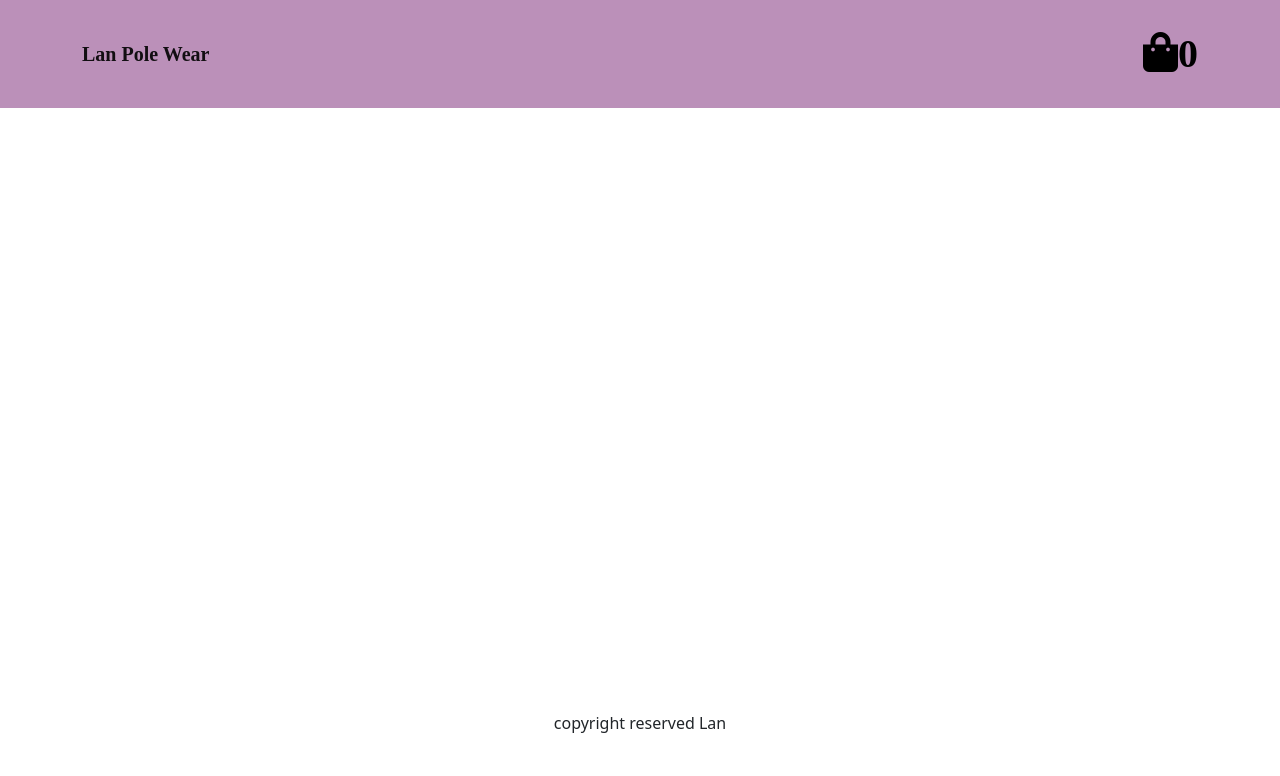
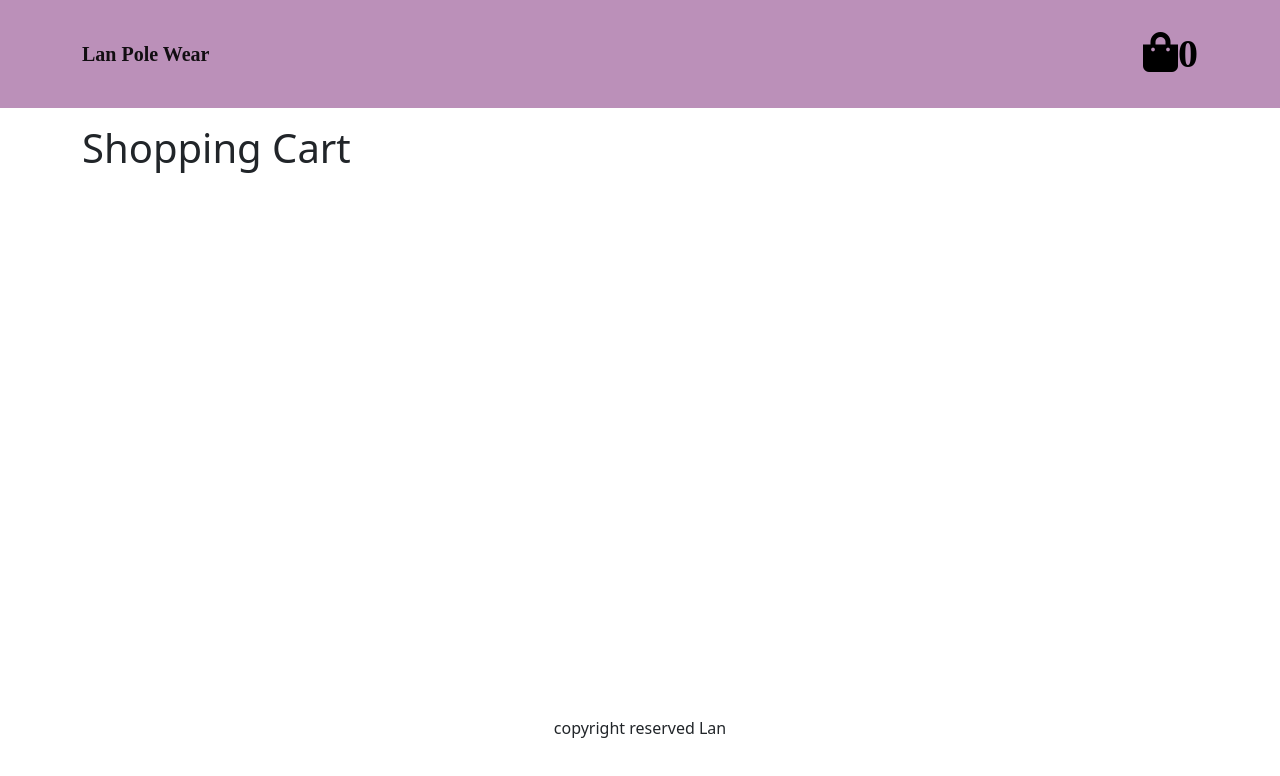
Before and after one commit to lalazhang/meAmazon, a React (Create React App) app in the folder frontend/: page /cart in a window 1280 px wide. Shown: the top 776 px of the page. Built offline with nearby package versions, Linux system fonts and the light colour scheme; what react-native would draw is missing.

Commit message:
shopping cart screen created

```diff
--- a/frontend/src/App.js
+++ b/frontend/src/App.js
@@ -11,10 +11,12 @@ import 'bootstrap/dist/css/bootstrap.min.css';
 import { Button, Nav } from 'react-bootstrap';
 import { useContext, useState } from 'react';
 import { Store } from './Store';
+import CartScreen from './screens/CartScreen';
 function App() {
   const { state } = useContext(Store);
   // calculate total quantity of items in cart,
-  //replaced by recursive function array.reduce(c)
+  //replaced by recursive function array.reduce((previous,current)=>previous+current.quantity, 0)
+  //first call: previous =0, current is array[0] value, previous +current.quantity becomes next previous
   let totalQuantityInCart = 0;
   state.cart.cartItems.map((item) => {
     totalQuantityInCart = totalQuantityInCart + item.quantity;
@@ -49,6 +51,7 @@ function App() {
             <Routes>
               <Route path="/" element={<HomeScreen />}></Route>
               <Route path="/product/:slug" element={<ProductScreen />}></Route>
+              <Route path="/cart" element={<CartScreen />}></Route>
             </Routes>
           </Container>
         </main>
--- /dev/null
+++ b/frontend/src/screens/CartScreen.js
@@ -0,0 +1,27 @@
+import { useContext, useState } from 'react';
+import { Store } from '../Store';
+import Row from 'react-bootstrap/Row';
+import Col from 'react-bootstrap/Col';
+//./means this folder, ../ means go back to parent folder
+function CartScreen() {
+  const { state, dispatch: ctxDispatch } = useContext(Store);
+  const {
+    cart: { cartItems },
+  } = state;
+
+  return (
+    <div>
+      <h1>Shopping Cart</h1>
+      <Row>
+        {cartItems.map((item) => (
+          <div>
+            {' '}
+            <Col md="3">{item.product.name}</Col>
+          </div>
+        ))}
+      </Row>
+    </div>
+  );
+}
+
+export default CartScreen;
```
